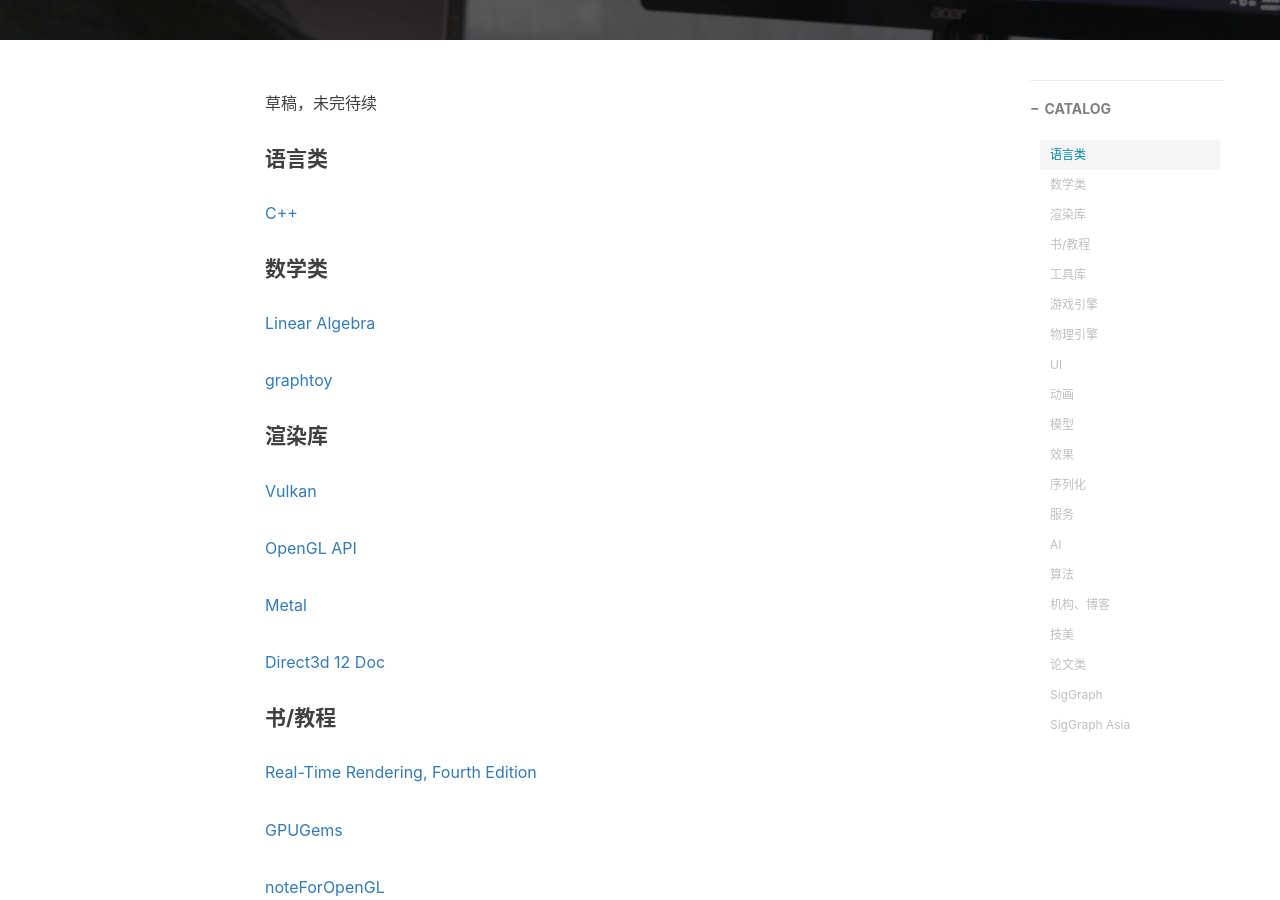
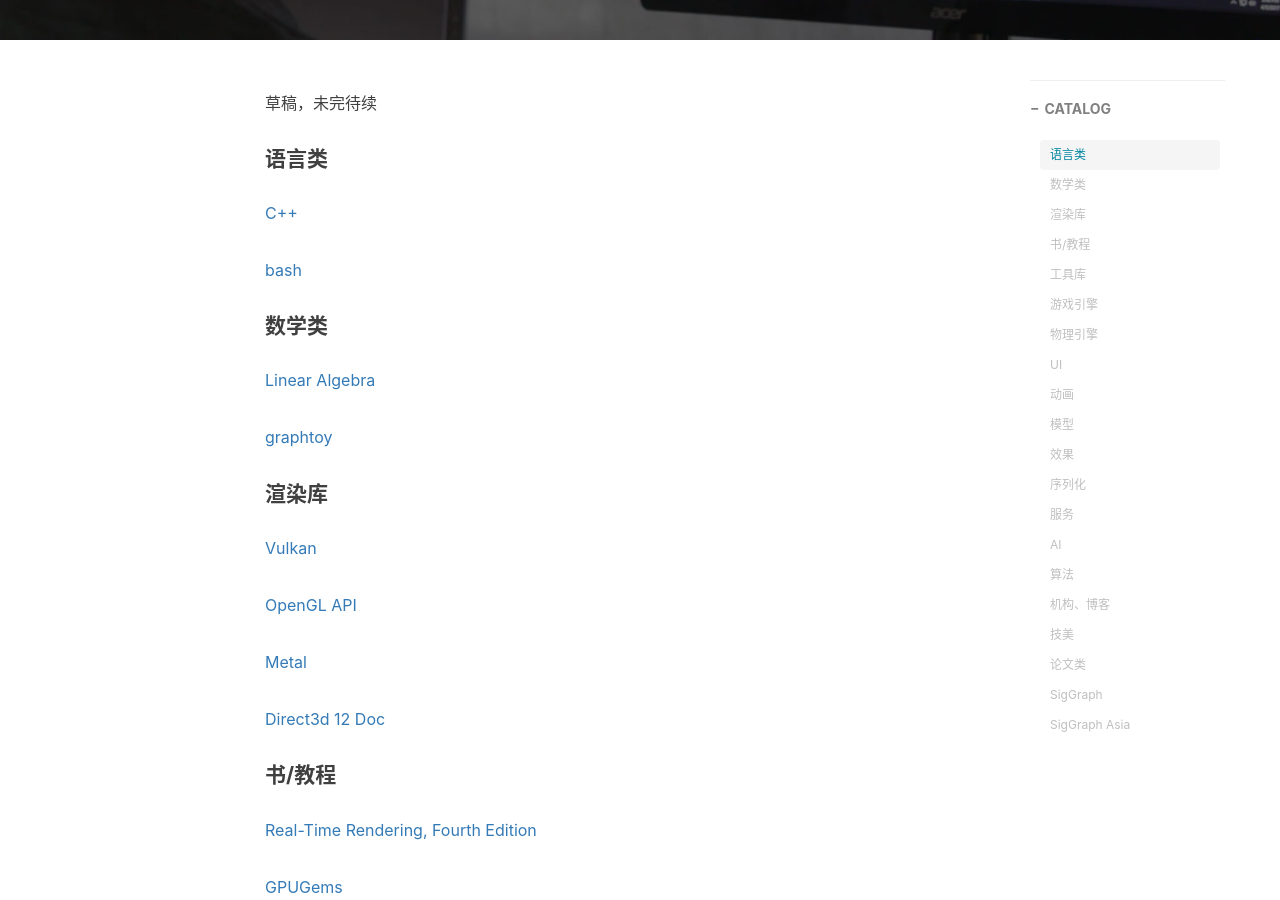
Before and after one commit to chenanbao/chenanbao.github.io, a Jekyll site: the page built from _posts/2008-08-09-计算机图形学集锦.md, in a window 1280 px wide and 900 px high, scrolled down 483 px. Built offline with Jekyll 4.4.1, drawn with Linux system fonts in a browser that asks for light colours; nearby versions of some CDN libraries; comment, search, counter and statistics services are not loaded.

Commit message:
Update 2008-08-09-计算机图形学集锦.md

```diff
--- a/_posts/2008-08-09-计算机图形学集锦.md
+++ b/_posts/2008-08-09-计算机图形学集锦.md
@@ -16,6 +16,8 @@
 #### 语言类
 
 [C++](https://www.learncpp.com/)
+
+[bash](https://github.com/skywind3000/awesome-cheatsheets/blob/master/languages/bash.sh)
 
 #### 数学类
 
```
